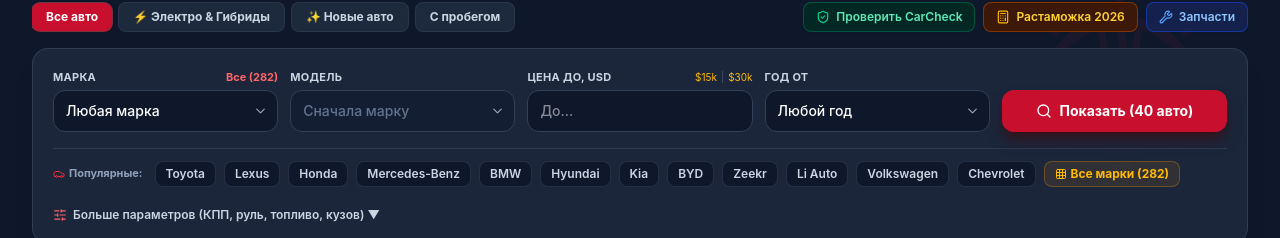
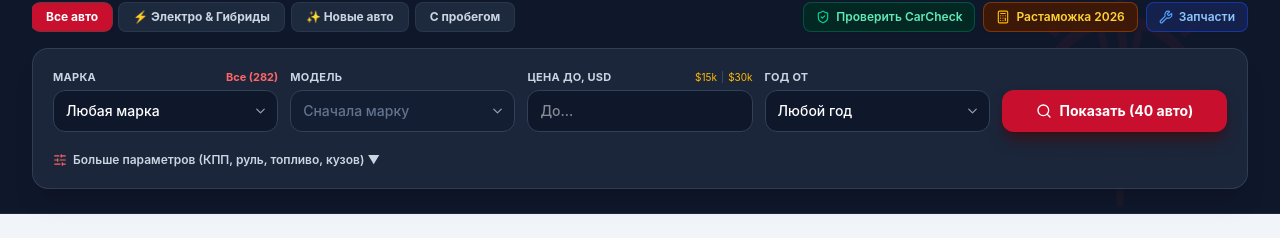
Before and after one commit to mramantur01/KGzone, a React (Vite) app: page / in a window 1280 px wide. Shown: the part 909-1147 px from the top of the page. Built offline with nearby package versions, Linux system fonts and the light colour scheme; a web font is replaced by a local one.

Commit message:
Remove popular brands quick bar from hero filter

```diff
--- a/src/components/cars/HeroFilter.tsx
+++ b/src/components/cars/HeroFilter.tsx
@@ -1,5 +1,5 @@
 import React, { useState } from 'react';
-import { POPULAR_BRANDS, ALL_CAR_BRANDS, getModelsForBrand, KYRGYZ_REGIONS_AND_CITIES } from '../../data/mockData';
+import { ALL_CAR_BRANDS, getModelsForBrand, KYRGYZ_REGIONS_AND_CITIES } from '../../data/mockData';
 import { KochkorMuyuzIcon, TundukIcon } from '../ornaments/KyrgyzOrnaments';
 import { Currency, Language } from '../../types/car';
 import {
@@ -8,7 +8,6 @@ import {
   ShieldCheck,
   Calculator,
   Wrench,
-  Grid,
   ChevronDown,
   ChevronUp,
   MapPin,
@@ -20,7 +19,6 @@ import {
   Zap,
   Flame,
   Check,
-  Car as CarIcon,
 } from 'lucide-react';
 import { AllBrandsModal } from '../common/AllBrandsModal';
 
@@ -299,43 +297,6 @@ export const HeroFilter: React.FC<HeroFilterProps> = ({
             </div>
           </div>
 
-          {/*
-            3. POPULAR BRANDS QUICK BAR
-            Clickable brand badges for 1-click filtering
-          */}
-          <div className="mt-4 pt-3 border-t border-slate-700/80 flex flex-wrap items-center gap-1.5 sm:gap-2">
-            <span className="text-[11px] font-bold text-slate-400 mr-1 flex items-center gap-1">
-              <CarIcon size={12} className="text-red-500" />
-              <span>Популярные:</span>
-            </span>
-
-            {POPULAR_BRANDS.slice(0, 12).map((brand) => {
-              const isSelected = filters.brand === brand;
-              return (
-                <button
-                  key={brand}
-                  type="button"
-                  onClick={() => handleBrandChange(brand)}
-                  className={`px-2.5 py-1 text-xs rounded-lg font-semibold transition-all cursor-pointer ${
-                    isSelected
-                      ? 'bg-[#C8102E] text-white shadow-md ring-1 ring-white/30'
-                      : 'bg-slate-900/90 text-slate-300 hover:bg-slate-700 hover:text-white border border-slate-700/60'
-                  }`}
-                >
-                  {brand}
-                </button>
-              );
-            })}
-
-            <button
-              type="button"
-              onClick={() => setIsAllBrandsModalOpen(true)}
-              className="px-2.5 py-1 text-xs rounded-lg font-bold bg-amber-500/10 text-amber-400 hover:bg-amber-500/20 border border-amber-500/30 flex items-center gap-1 cursor-pointer"
-            >
-              <Grid size={12} />
-              <span>Все марки ({ALL_CAR_BRANDS.length})</span>
-            </button>
-          </div>
 
           {/*
             4. ADVANCED FILTERS DRAWER TOGGLE
```
